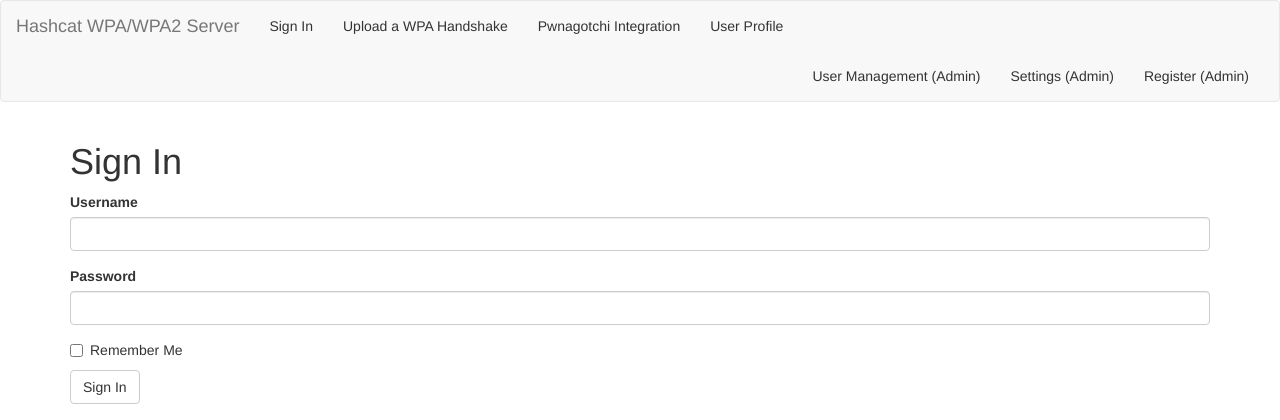
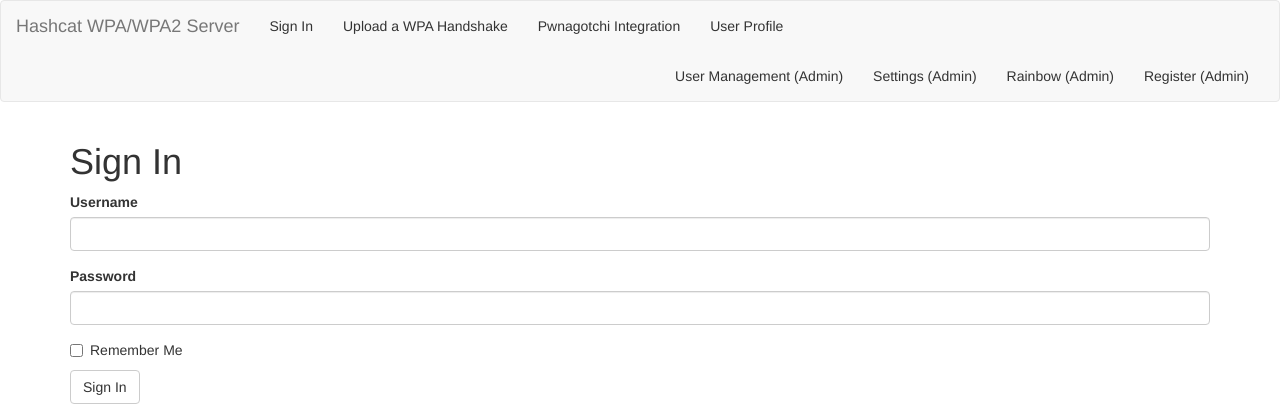
Before and after one commit to EpicNori/Hashcat-Pwnagotchi-server, a Flask app: a page that uses app/templates/base.html in a window 1280 px wide. Shown: the top 420 px of the page. Run offline with Flask 3, Linux system fonts and the light colour scheme; parts of the project's set-up code (start-up, migrations or seed data) failed here and were passed over; some libraries are stand-ins or nearby versions.

Commit message:
Add admin rainbow page

```diff
--- a/app/templates/base.html
+++ b/app/templates/base.html
@@ -49,6 +49,7 @@
 				  <ul class="nav navbar-nav navbar-right">
                     <li><a href="{{ url_for('admin_users') }}">User Management (Admin)</a></li>
                     <li><a href="{{ url_for('admin_settings') }}">Settings (Admin)</a></li>
+                    <li><a href="{{ url_for('admin_rainbow') }}">Rainbow (Admin)</a></li>
                     <li><a href="{{ url_for('register') }}">Register (Admin)</a></li>
 				  </ul>
 			 </div>
--- a/app/views.py
+++ b/app/views.py
@@ -482,12 +482,41 @@ def download_rainbow_wordlist():
     rainbow_wordlist = build_rainbow_wordlist()
     if rainbow_wordlist is None or not rainbow_wordlist.exists():
         flask.flash("No rainbow wordlist is available yet.", category="info")
-        return redirect(url_for('user_profile'))
+        return redirect(url_for('admin_rainbow'))
 
     return flask.send_file(
         str(rainbow_wordlist),
         as_attachment=True,
         download_name=rainbow_wordlist.name
+    )
+
+
+@app.route('/admin/rainbow')
+@login_required
+@roles_required(RoleEnum.ADMIN)
+def admin_rainbow():
+    from datetime import datetime
+
+    rainbow_wordlist = build_rainbow_wordlist()
+    rainbow_entries = []
+    rainbow_size = 0
+    rainbow_updated = None
+
+    if rainbow_wordlist is not None and rainbow_wordlist.exists():
+        rainbow_updated = datetime.fromtimestamp(rainbow_wordlist.stat().st_mtime).strftime("%Y-%m-%d %H:%M")
+        try:
+            rainbow_entries = rainbow_wordlist.read_text(errors="ignore").splitlines()
+        except OSError:
+            rainbow_entries = []
+        rainbow_size = len(rainbow_entries)
+
+    return render_template(
+        'admin_rainbow.html',
+        title='Rainbow Wordlist',
+        rainbow_wordlist=rainbow_wordlist,
+        rainbow_entries=rainbow_entries[:50],
+        rainbow_size=rainbow_size,
+        rainbow_updated=rainbow_updated,
     )
 
 
```
Also changed, not shown: app/templates/admin_rainbow.html (added, +66 -0 lines).
